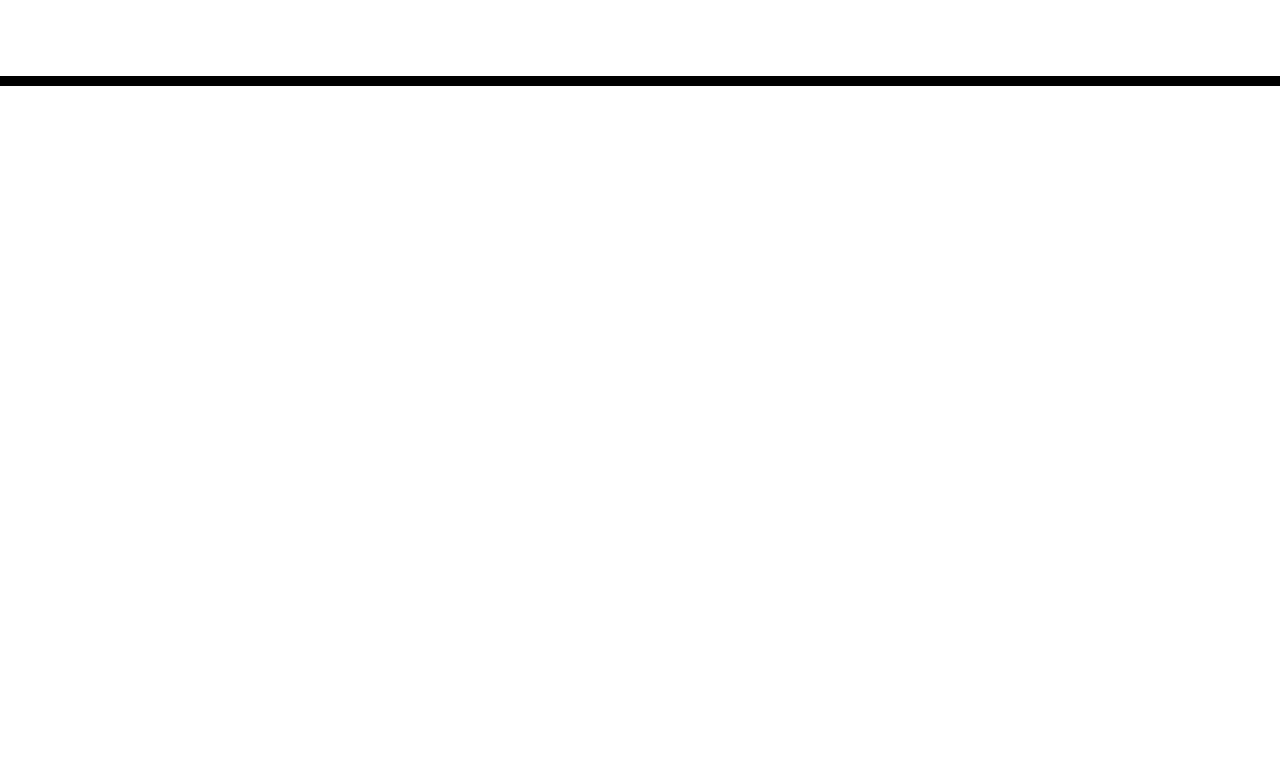
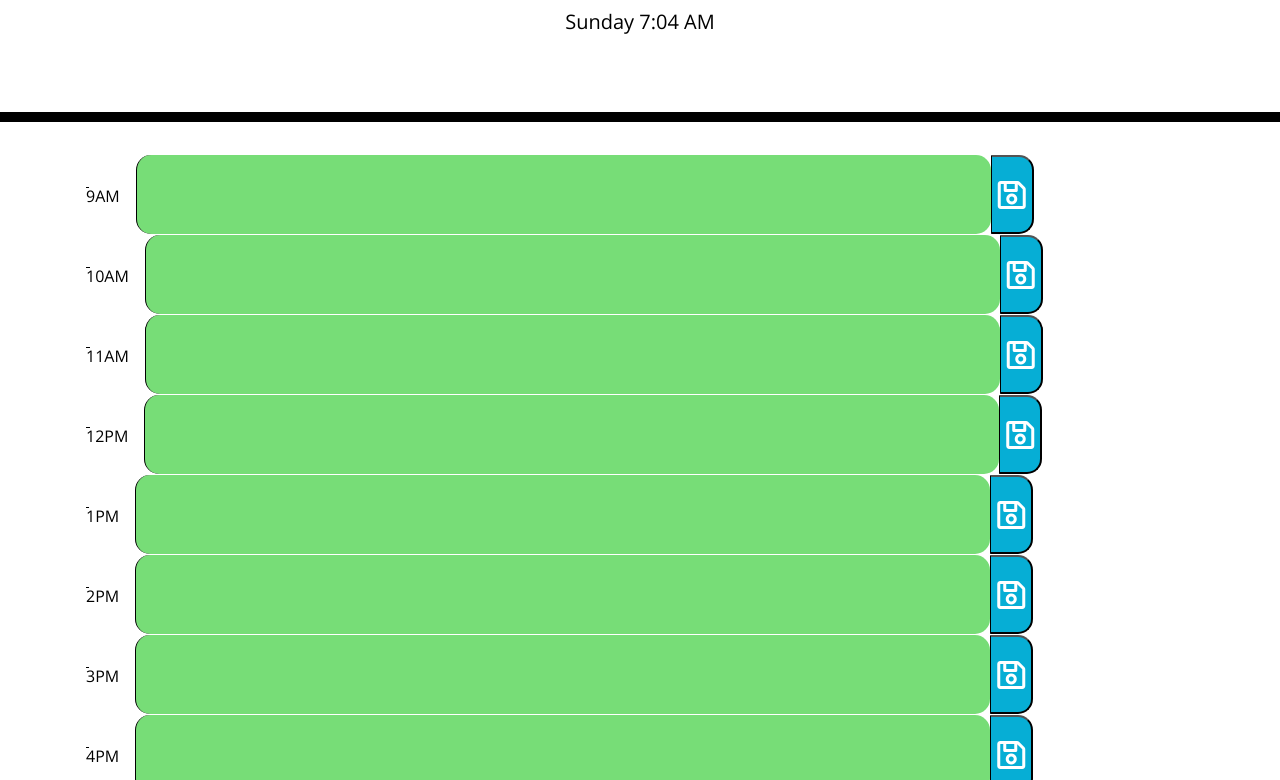
Before and after one commit to BudkasTim/Homework-V, a plain HTML site: page index.html in a window 1280 px wide. Shown: the part 182-962 px from the top of the page. Before the commit the page ends 800 px from the top, so only its background shows below. Drawn offline with nearby package versions, Linux system fonts and the light colour scheme.

Commit message:
implemented script.js

```diff
--- a/index.html
+++ b/index.html
@@ -24,15 +24,16 @@
 
   <body>
     <header class="jumbotron">
-      <h1 class="display-3">Work Day Scheduler</h1>
+      <h1 class="display-3">Work Day Planner</h1>
       <p class="lead">A simple calendar app for scheduling your work day</p>
       <p id="currentDay" class="lead"></p>
     </header>
     <div class="container">
-      <!-- Timeblocks go here -->
+      <!-- timeBlockCols go here -->
     </div>
 
     <script src="https://code.jquery.com/jquery-3.4.1.min.js"></script>
     <script src="https://cdnjs.cloudflare.com/ajax/libs/moment.js/2.24.0/moment.min.js"></script>
+    <script src="script.js"></script>
   </body>
 </html>
--- /dev/null
+++ b/script.js
@@ -0,0 +1,113 @@
+$(document).ready(
+
+    function () {
+
+
+
+
+ // global variables
+
+//time variable in timeBlockCol element
+var time;
+console.log("time" + time)
+
+//my array of all the timeBlockCols
+var timeArr = ["9AM", "10AM", "11AM", "12PM", "1PM", "2PM", "3PM", "4PM", "5PM"]
+console.log("array" + timeArr);
+
+//create a counter where to add from
+var startTime = 9;
+
+//add format HH in the data set and convert it into an integer
+var HH = parseInt(moment().format("HH"))
+
+//Near the top of the calendar, the application should display the current day.
+//my currentDay value in hours and AM/PM
+//var currentDay = moment().format("hA");
+//console.log("current" + currentDay)
+
+//use moment method to place current time into the "currentDay" element
+$("#currentDay").text(moment().format("dddd h:mm A"));
+
+//create a for loop that will generate the rows, text area and buttons
+for (var i = 0; i < timeArr.length; i++) {
+    //create elements
+    var row = $("<div>").attr("class","row");
+    var timeBlockCol = $("<div>").attr("class","hour");
+
+    var noteText = $("<textarea>").attr("class","description");
+    noteText.attr("hour-now",[i]);
+    noteText.attr("id",`textarea${[i]}`);
+    noteText.attr("value",[i]);
+
+    var saveBtn = $("<button>").attr("class","far fa-save fa-2x");
+    var hour = $("<div>");
+
+
+    //append element from parent element
+    $(".container").append(row);
+    row.append(timeBlockCol);
+    timeBlockCol.append(hour)
+    row.append(noteText);
+    row.append(saveBtn);
+    //
+    // saveBtn.append(icon);
+
+    //add text to button
+
+
+    //set class attributes
+    saveBtn.attr("class", "saveBtn");
+    row.attr("class", "row");
+    hour.attr("class", "hour");
+    hour.text(timeArr[i]);
+    timeBlockCol.attr("class", "time-block");
+
+    // icon.attr("class", "far fa-save")
+
+    //apply data set to all the rows with startTime
+    noteText.attr("data-hour", startTime);
+    //The next time the code loops it adds startTime with 1
+    startTime++
+
+    //when the page loads the if statment checks what the value of the key is. If the value does not equal to null then put the
+    if(localStorage.getItem(timeArr[i]) !== null) {
+        noteText.text(localStorage.getItem(timeArr[i]))
+    }
+}
+//save button image attr
+$(".saveBtn").append(('<i class="far fa-save fa-2x"></i>'))
+
+//when user clicks button pull the text in that row
+$(".saveBtn").on("click", function (event) {
+   var text=$(this).siblings('textarea').val().trim();
+   var text=$(this).siblings('textarea').attr('id');
+   localStorage.setItem(id,JSON.stringify(text));
+
+});
+
+var input;
+
+//Additionally, each hour should be color coded to reflect whether the time slot is in the past, the present, or the future. This will change depending on the time of day.
+//if current time = one of the strings in timeArr then set that specific timeBlockCol color to "the present"
+
+$.each($("textarea"), function () {
+    let currentTime=moment().hours
+    console.log($(this).data("hour"));
+    console.log("foreach " + HH);
+    if (HH === $(this).data("hour")) {
+        $(this).attr("class", "present")
+    }
+
+    if (HH > $(this).data("hour")) {
+        $(this).attr("class", "past")
+    }
+
+    if (HH < $(this).data("hour")) {
+        $(this).attr("class", "future")
+    }
+})
+
+
+}
+);
--- a/style.css
+++ b/style.css
@@ -10,7 +10,10 @@ textarea{
   resize: none;
   color: #000000;
   border-left: 1px solid black;
+  border-radius: 15px;
   padding: 10px;
+  outline-color:#06AED5 ;
+  width:75%;
 }
 
 .jumbotron {
@@ -27,7 +30,10 @@ textarea{
 
 .time-block{
   text-align: center;
-  border-radius: 15px;
+  border-radius: 5px;
+  margin-top: 1em;
+  padding: 1em;
+
 }
 
 .row {
@@ -40,6 +46,8 @@ textarea{
   background-color: #ffffff;
   color: #000000;
   border-top: 1px dashed #000000;
+  width:10%;
+  text-align: center;
 }
 
 .past {
```
